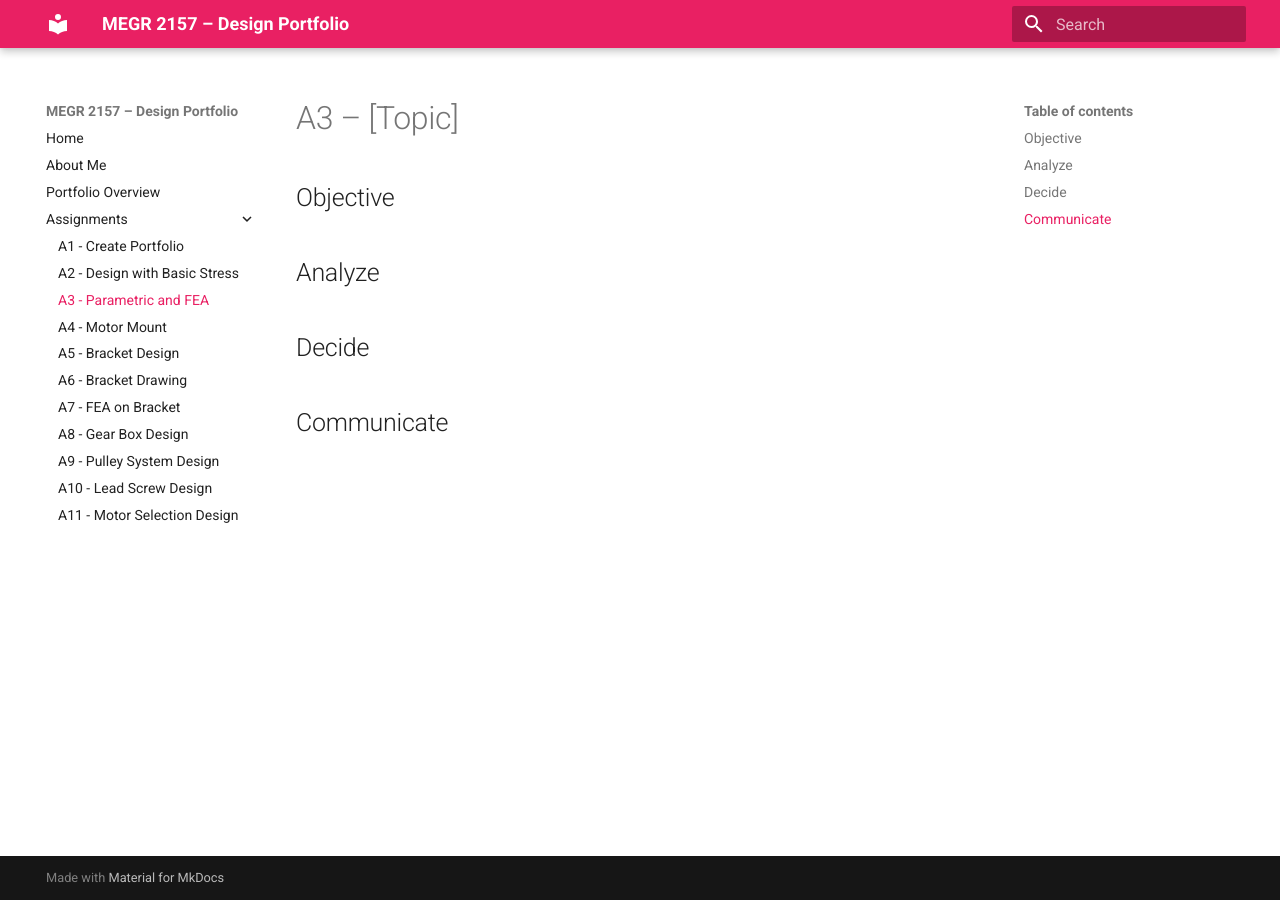
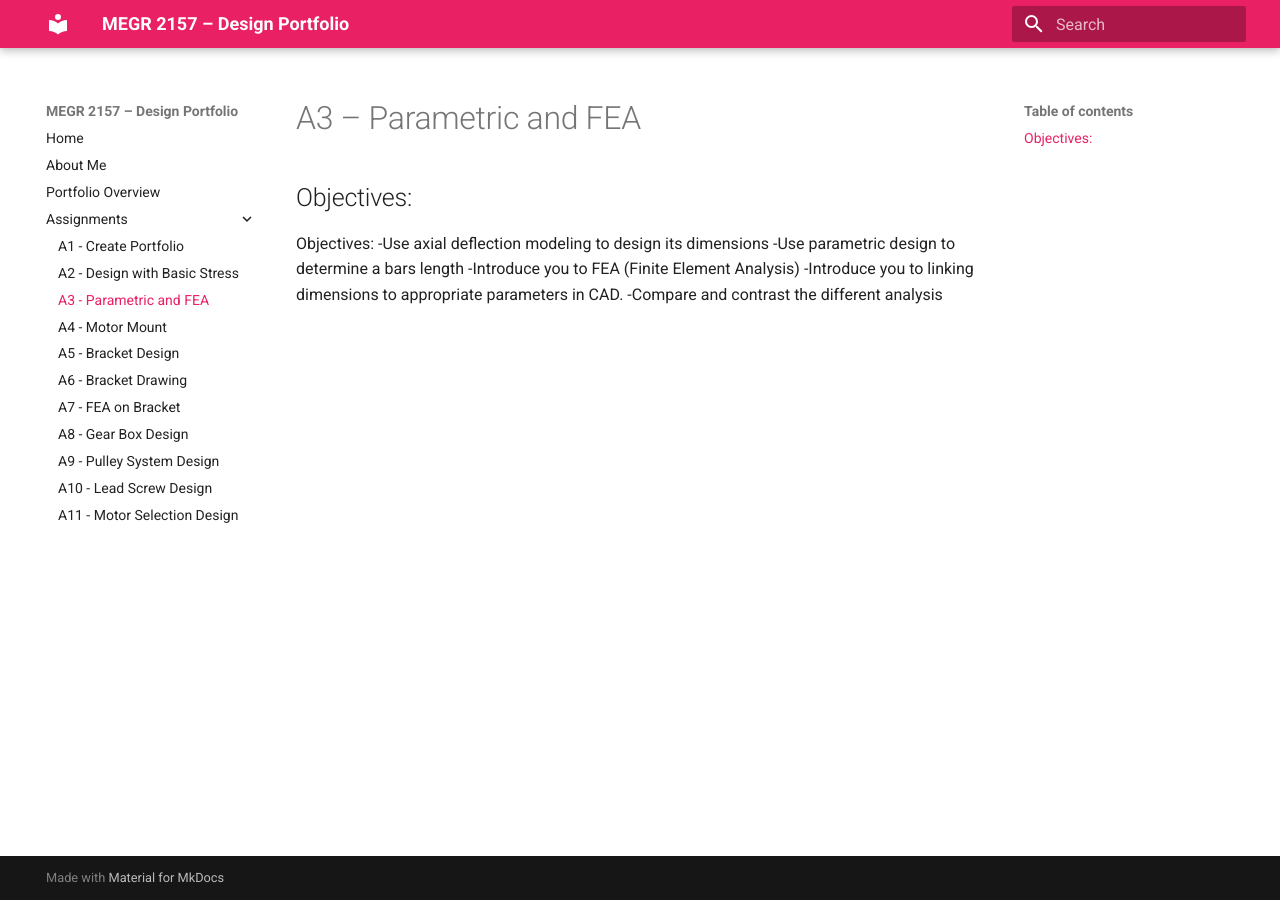
Before and after one commit to gracieanne14/design-projects-portfolio, an MkDocs documentation site: the page built from docs/assignments/A03/index.md, in a window 1280 px wide. Built offline with MkDocs 1.6.1 and Material for MkDocs 9.7.7, drawn with Linux system fonts in a browser that asks for light colours.

Commit message:
Revise title and objectives in A3 index
Updated the title and objectives for assignment A3.

```diff
--- a/docs/assignments/A03/index.md
+++ b/docs/assignments/A03/index.md
@@ -1,12 +1,9 @@
-# A3 – [Topic]
+# A3 – Parametric and FEA
 
-## Objective
-
-
-## Analyze
-
-
-## Decide
-
-
-## Communicate
+## Objectives:
+Objectives:
+-Use axial deflection modeling to design its dimensions
+-Use parametric design to determine a bars length
+-Introduce you to FEA (Finite Element Analysis)
+-Introduce you to linking dimensions to appropriate parameters in CAD.
+-Compare and contrast the different analysis
```
